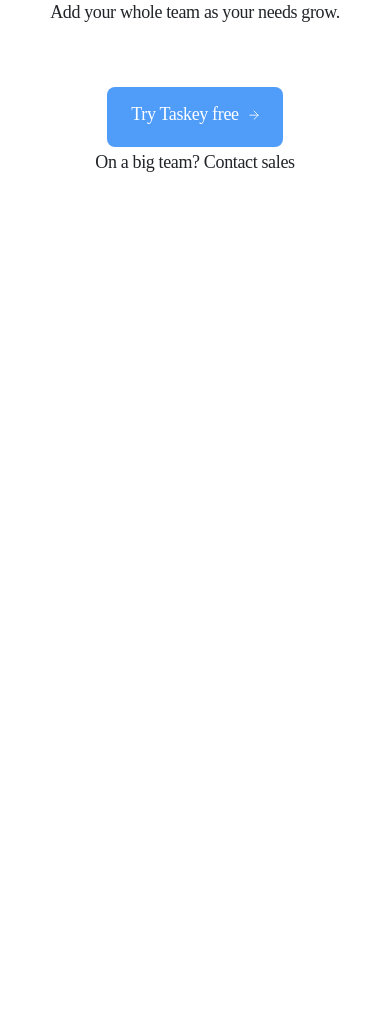
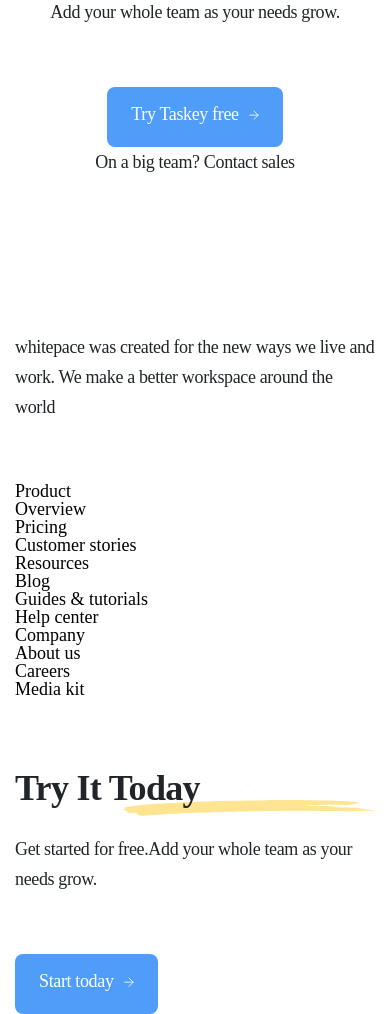
Before and after one commit to anastasia-mia/landingPage, a website: page main.html in a window 390 px wide. Shown: the part 8069-9083 px from the top of the page. Before the commit the page ends 8367 px from the top, so only its background shows below. Drawn offline with Linux system fonts and the light colour scheme.

Commit message:
the 1 part of footer creating

```diff
--- a/main.html
+++ b/main.html
@@ -275,7 +275,40 @@
                 </div>
             </section>
         </main>
-        <footer class="footer"></footer>
+        <footer class="footer">
+            <div class="footer__container">
+                <div class="footer_top">
+                    <div class="footer_whitepace">
+                        <a href="#"><img class="footer_logo" src="img/Logo.png" alt="Logo"></a>
+                        <div class="footer_text text">whitepace was created for the new ways we live and work. We make a better workspace around the world</div>
+                    </div>
+                    <div class="footer_menu">
+                        <div class="footer_headTitle">Product</div>
+                        <div class="footer_subtitle">Overview</div>
+                        <div class="footer_subtitle">Pricing</div>
+                        <div class="footer_subtitle">Customer stories</div>
+                    </div>
+                    <div class="footer_menu">
+                        <div class="footer_headTitle">Resources</div>
+                        <div class="footer_subtitle">Blog</div>
+                        <div class="footer_subtitle">Guides & tutorials</div>
+                        <div class="footer_subtitle">Help center</div>
+                    </div>
+                    <div class="footer_menu">
+                        <div class="footer_headTitle">Company</div>
+                        <div class="footer_subtitle">About us</div>
+                        <div class="footer_subtitle">Careers</div>
+                        <div class="footer_subtitle">Media kit</div>
+                    </div>
+                    <div class="footer_try">
+                        <div class="footer_title title">Try It Today</div>
+                        <div class="footer_text text">Get started for free.Add your whole team as your needs grow.</div>
+                        <div class="button">Start today</div>
+                    </div>
+                </div>
+                <div class="footer_bottom"></div>
+            </div>
+        </footer>
     </div>
     <script src="js/main.js"></script>
     <script src="js/slider.js"></script>
--- /dev/null
+++ b/styles/_footer.scss
@@ -0,0 +1,151 @@
+.footer {
+  padding-top: 140px;
+  padding-bottom: 67px;
+  background: $backColor;
+
+  &_top {
+    color: white;
+    display: flex;
+    justify-content: space-between;
+  }
+
+  &_whitepace {
+    display: flex;
+    flex-direction: column;
+    gap: 15px;
+    width: 240px;
+  }
+
+  &_text {
+    color: white;
+    padding-bottom: 0;
+    font-size: 16px;
+  }
+
+  &_menu {
+    display: flex;
+    flex-direction: column;
+    gap: 15px;
+  }
+
+  &_title {
+    color: white;
+    font-weight: 700;
+    font-size: 28px;
+    line-height: 36px;
+    padding: 0 0;
+
+
+    &:after{
+      display: none;
+    }
+  }
+
+  &_headTitle{
+    font-weight: 700;
+    font-size: 18px;
+    line-height: 22px;
+  }
+
+  &_subtitle {
+    font-weight: 400;
+    font-size: 16px;
+    line-height: 20px;
+
+    &:hover{
+      color: #FFE492;
+      cursor: pointer;
+    }
+  }
+
+  &_try {
+    display: flex;
+    flex-direction: column;
+    gap: 23px;
+    align-items: flex-start;
+    width: 210px;
+  }
+}
+
+.footer_bottom {
+}
+
+@media(max-width: 1152px){
+  .footer{
+    &_top{
+      gap: 15px;
+    }
+    &_whitepace{
+      width: 21vw;
+    }
+
+    &_logo{
+      width: 17vw;
+    }
+
+    &_try{
+      width: 19vw;
+    }
+  }
+}
+
+@media(max-width: 768px){
+  .footer{
+    padding-top: 80px;
+    padding-bottom: 100px;
+
+    &_top{
+      flex-direction: column;
+      gap: 100px;
+    }
+
+    &_subtitle{
+      font-size: 18px;
+    }
+
+    &_whitepace{
+      width: 380px;
+      gap: 24px;
+    }
+
+    &_logo{
+      width: 300px;
+    }
+
+    &_try{
+      width: 200px;
+      align-items: center;
+      text-align: center;
+    }
+  }
+}
+
+@media(max-width: 468px){
+  .footer{
+    padding-top: 140px;
+    padding-bottom: 0;
+
+    &_top{
+      align-items: center;
+      gap: 80px;
+    }
+
+    &_whitepace{
+      align-items: center;
+      text-align: center;
+      width: 100%;
+    }
+
+    &_logo{
+      width: 60vw;
+    }
+
+    &_menu{
+      align-items: center;
+    }
+
+    &_try{
+      width: 63vw;
+    }
+  }
+}
--- a/styles/main.scss
+++ b/styles/main.scss
@@ -4,6 +4,7 @@
 @import 'common';
 @import 'header';
 @import 'section';
+@import 'footer';
 *{
   padding: 0;
   margin: 0;
```
